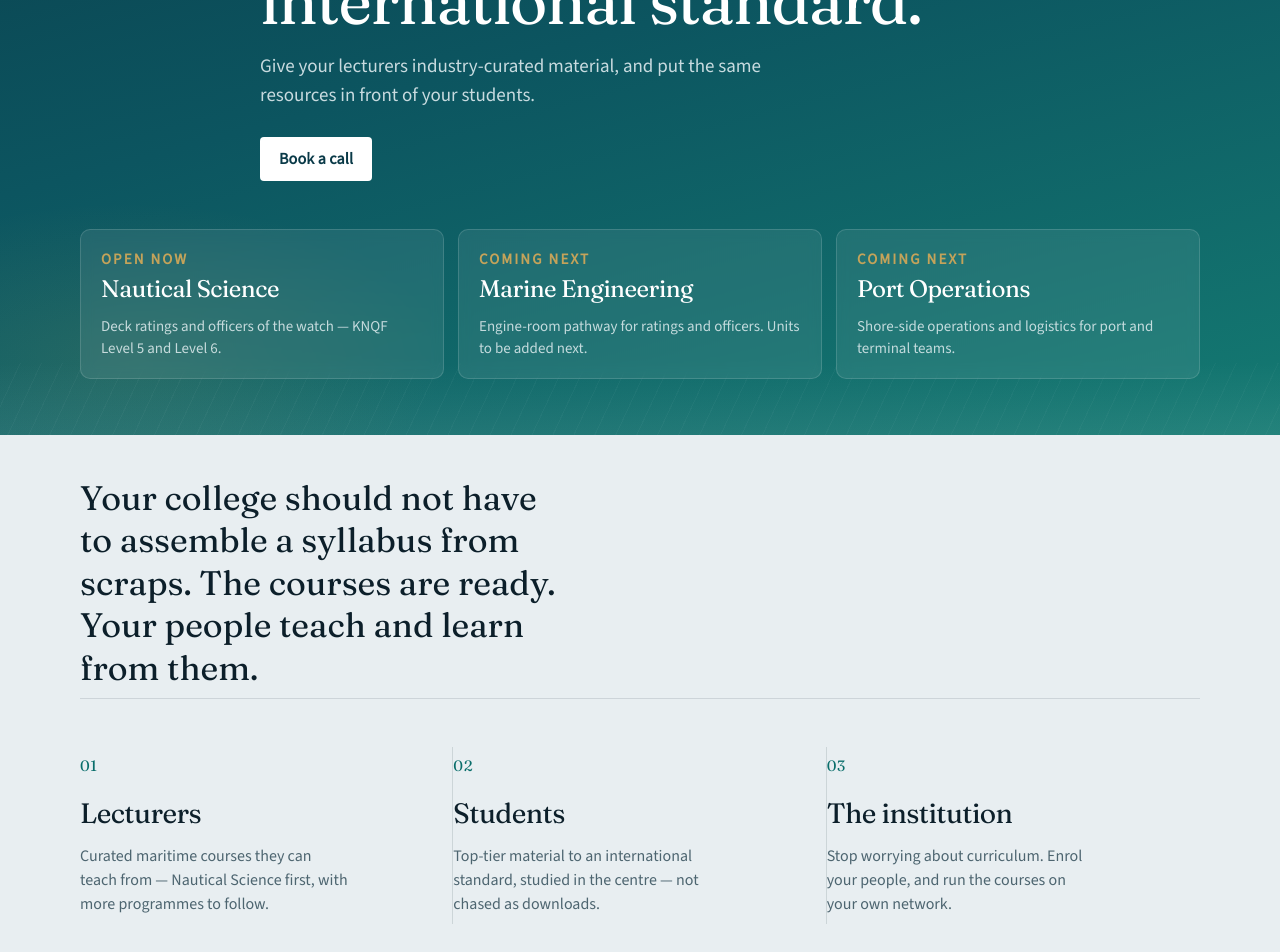
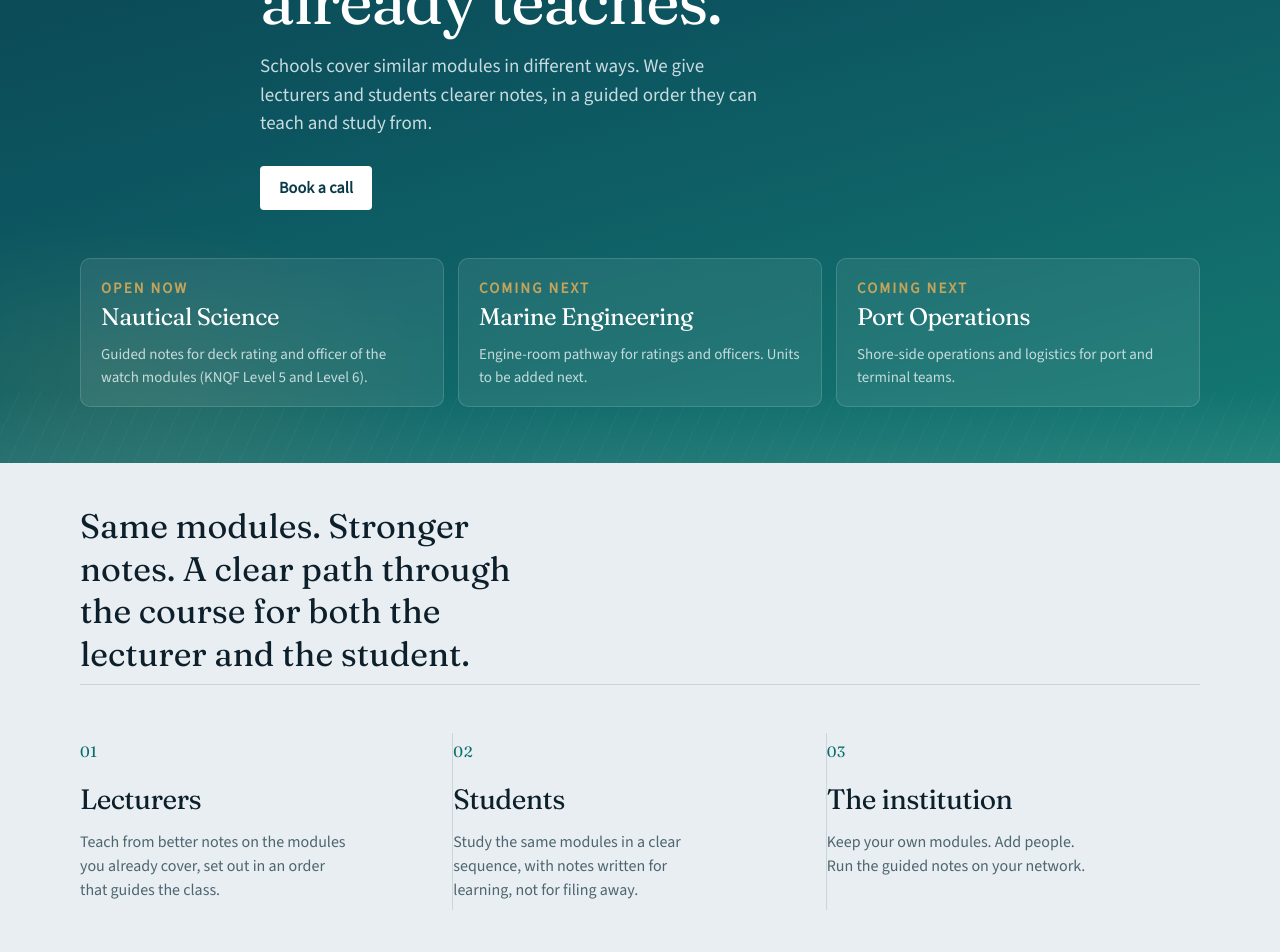
Before and after one commit to Mtsumi/baharia, a React (Vite) app: page / in a window 1280 px wide. Shown: the part 340-1292 px from the top of the page. Built offline with nearby package versions, Linux system fonts and the light colour scheme.

Commit message:
Drop em dashes and position Bahari as guided notes for existing modules.
Colleges already teach similar modules; the product is clearer notes in a set order for lecturers and students.

```diff
--- a/index.html
+++ b/index.html
@@ -3,7 +3,7 @@
   <head>
     <meta charset="UTF-8" />
     <meta name="viewport" content="width=device-width, initial-scale=1.0" />
-    <title>Bahari Maritime Academy — resource centre</title>
+    <title>Bahari Maritime Academy resource centre</title>
   </head>
   <body>
     <div id="root"></div>
--- a/src/sample.ts
+++ b/src/sample.ts
@@ -54,7 +54,7 @@ export const courses: Course[] = [
   {
     id: "nautical-science",
     title: "Nautical Science",
-    summary: "Deck ratings and officers of the watch — KNQF Level 5 and Level 6.",
+    summary: "Guided notes for deck rating and officer of the watch modules (KNQF Level 5 and Level 6).",
     status: "open",
   },
   {
@@ -90,7 +90,7 @@ export const levels: Level[] = [
     code: "1041 554 A",
     outcome: "Officer of the Watch pathway",
     hours: 2800,
-    blurb: "For officers training toward STCW Reg II/1 — Officer in Charge of a Navigational Watch.",
+    blurb: "For officers training toward STCW Reg II/1 (Officer in Charge of a Navigational Watch).",
   },
 ];
 
@@ -275,7 +275,7 @@ export const units: Unit[] = [
     lessons: [
       {
         title: "The Earth as a navigation surface",
-        body: "Navigation starts with a model of the Earth. Meridians run from pole to pole. Parallels of latitude run east–west. A position is fixed by latitude and longitude on an agreed datum. When you change chart or publication, check that you are still working on the same reference.",
+        body: "Navigation starts with a model of the Earth. Meridians run from pole to pole. Parallels of latitude run east-west. A position is fixed by latitude and longitude on an agreed datum. When you change chart or publication, check that you are still working on the same reference.",
       },
       {
         title: "Charts and nautical publications",
@@ -388,7 +388,7 @@ export const units: Unit[] = [
     lessons: [
       {
         title: "Taking over and handing over the watch",
-        body: "A watch begins before you say you have it. Check position, course, speed, traffic, weather, pending orders and the master’s standing orders. When you hand over, leave the next officer with a clear picture — not a surprise. If something is uncertain, say so before you leave the bridge.",
+        body: "A watch begins before you say you have it. Check position, course, speed, traffic, weather, pending orders and the master’s standing orders. When you hand over, leave the next officer with a clear picture, not a surprise. If something is uncertain, say so before you leave the bridge.",
       },
       {
         title: "Lookout and conducting the vessel",
@@ -396,7 +396,7 @@ export const units: Unit[] = [
       },
       {
         title: "Anchorage, port and coastal watches",
-        body: "At anchor you watch position, swinging room and traffic. In port you watch the berth, access and cargo-related risks. In coastal and congested waters the traffic picture changes fast — slow down the plan in your head before the ship runs out of sea room.",
+        body: "At anchor you watch position, swinging room and traffic. In port you watch the berth, access and cargo-related risks. In coastal and congested waters the traffic picture changes fast. Slow down the plan in your head before the ship runs out of sea room.",
       },
       {
         title: "Signals, distress and the pilot",
@@ -534,12 +534,12 @@ export const assumptions = [
     decision: "Only the college admin. Lecturers teach and study; they do not enrol people.",
   },
   {
-    question: "What courses are in the catalogue?",
-    decision: "Nautical Science is open (Level 5 and Level 6). Marine Engineering and Port Operations are listed as coming next. More courses can be added the same way.",
+    question: "What is the product?",
+    decision: "Colleges already teach similar modules. Bahari gives better notes for those modules, in a guided order for lecturers and students. Nautical Science is the first course open; more follow.",
   },
   {
     question: "Where did the unit outlines come from?",
-    decision: "Bandari Maritime Academy KNQF Level 5 and Level 6 Nautical Science curricula (2024). Copyright remains with BMA.",
+    decision: "Bandari Maritime Academy KNQF Level 5 and Level 6 Nautical Science curricula (2024). Copyright remains with BMA. The app presents guided notes, not a PDF download.",
   },
 ];
 
--- a/src/screens.tsx
+++ b/src/screens.tsx
@@ -36,9 +36,9 @@ export function Landing() {
         </header>
         <section className="hero">
           <p className="kicker light">For maritime colleges and training centres</p>
-          <h1>Maritime resources and upskilling, to an international standard.</h1>
+          <h1>Better notes for the modules your college already teaches.</h1>
           <p className="sub light">
-            Give your lecturers industry-curated material, and put the same resources in front of your students.
+            Schools cover similar modules in different ways. We give lecturers and students clearer notes, in a guided order they can teach and study from.
           </p>
           <div className="hero-actions">
             <a className="btn solid-light" href="mailto:hello@baharimaritime.com?subject=Bahari%20resource%20centre">Book a call</a>
@@ -56,24 +56,24 @@ export function Landing() {
       </div>
 
       <section className="alive-strip">
-        <p className="alive-quote">Your college should not have to assemble a syllabus from scraps. The courses are ready. Your people teach and learn from them.</p>
+        <p className="alive-quote">Same modules. Stronger notes. A clear path through the course for both the lecturer and the student.</p>
       </section>
 
       <section className="points">
         <article className="point">
           <span className="point-num">01</span>
           <h2>Lecturers</h2>
-          <p>Curated maritime courses they can teach from — Nautical Science first, with more programmes to follow.</p>
+          <p>Teach from better notes on the modules you already cover, set out in an order that guides the class.</p>
         </article>
         <article className="point">
           <span className="point-num">02</span>
           <h2>Students</h2>
-          <p>Top-tier material to an international standard, studied in the centre — not chased as downloads.</p>
+          <p>Study the same modules in a clear sequence, with notes written for learning, not for filing away.</p>
         </article>
         <article className="point">
           <span className="point-num">03</span>
           <h2>The institution</h2>
-          <p>Stop worrying about curriculum. Enrol your people, and run the courses on your own network.</p>
+          <p>Keep your own modules. Add people. Run the guided notes on your network.</p>
         </article>
       </section>
     </div>
@@ -239,10 +239,10 @@ export function Materials() {
   const firstName = current?.name.split(" ")[0] ?? "";
   const roleLine =
     session?.role === "admin"
-      ? "The courses available to your college. Nautical Science is open; more programmes follow."
+      ? "Guided notes for the modules your college teaches. Nautical Science is open; more courses follow."
       : session?.role === "lecturer"
-        ? `${firstName}, pick a course. Open Nautical Science to teach and review units.`
-        : `${firstName}, pick a course to study. Start with Nautical Science.`;
+        ? `${firstName}, open a course for clearer notes in a teaching order. Start with Nautical Science.`
+        : `${firstName}, open a course and follow the module order. Start with Nautical Science.`;
 
   return (
     <main>
```
